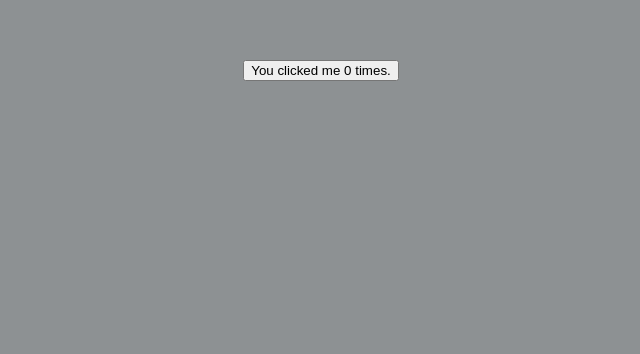
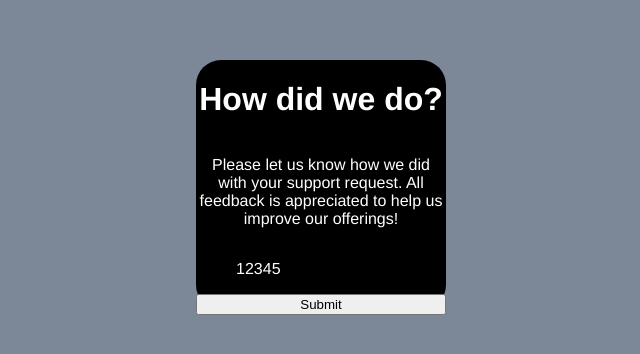
Before and after one commit to noHacksReq/interactive-rating-component, a Vue app: page / in a window 1280 px wide. Shown: the top 354 px of the page, without its empty margins (319-959 px from the left). Built offline with nearby package versions, Linux system fonts and the light colour scheme.

Commit message:
created front side of card

```diff
--- a/public/index.html
+++ b/public/index.html
@@ -12,7 +12,7 @@
   <style>
     .attribution { font-size: 11px; text-align: center; color: white}
     .attribution a { color: hsl(228, 45%, 44%); }
-    body {background-color: #8d9193;}
+
   </style>
 </head>
 <body id="app">
--- a/src/App.vue
+++ b/src/App.vue
@@ -24,5 +24,10 @@ export default {
   text-align: center;
   color: #2c3e50;
   margin-top: 60px;
+  background-color:  hsl(216, 12%, 54%);
+  display: flex;
+  align-items: center;
+  justify-content: center;
+
 }
 </style>
--- a/src/components/MainComp.vue
+++ b/src/components/MainComp.vue
@@ -9,5 +9,33 @@ export default {
 </script>
 
 <template>
-  <button @click="count++">You clicked me {{ count }} times.</button>
+  <div class="mainCardFront">
+    <h1>How did we do?</h1>
+    <p>Please let us know how we did with your support request. All feedback is appreciated to help us improve our offerings!</p>
+    <ul>
+      <li>1</li>
+      <li>2</li>
+      <li>3</li>
+      <li>4</li>
+      <li>5</li>
+    </ul>
+    <button>Submit</button>
+  </div>
 </template>
+
+<style>
+  ul {
+    list-style: none;
+    display: flex;
+  }
+
+  .mainCardFront {
+    height: 250px;
+    width: 250px;
+    color: white;
+    background-color: black;
+    border-radius: 25px;
+    display: flex;
+    flex-direction: column;
+  }
+</style>
```
